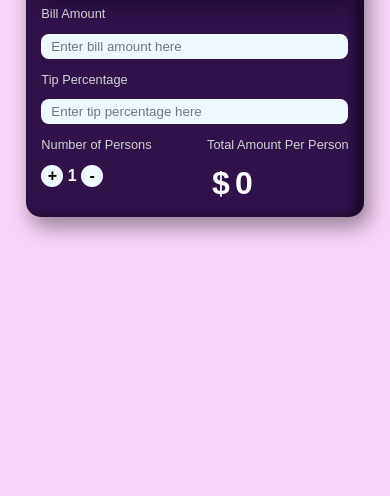
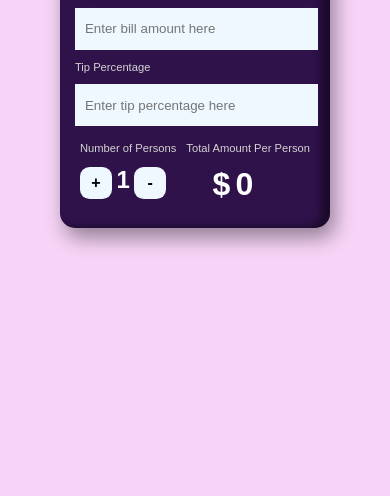
Before and after one commit to Aadil-7/Tip-Calculator, a plain HTML site: page index.html in a window 390 px wide. Shown: the part 348-844 px from the top of the page. Drawn offline with Linux system fonts and the light colour scheme.

Commit message:
fixed a bug (mouse is not enabling on text fields and buttons) and also made responsive

```diff
--- a/style.css
+++ b/style.css
@@ -1,6 +1,6 @@
 body{
-    height: 100vh;
-    width: 100vw;
+    min-height: 100vh;
+    min-width: 100vw;
     background-color: rgb(247, 212, 247);
     margin: 0;
     padding: 0;
@@ -19,6 +19,7 @@ body{
 }
 
 h1 {
+    font-size: 2rem;
     text-transform: uppercase;
     color: aliceblue;
     text-align: center;
@@ -36,64 +37,78 @@ h1 {
 .cal-body{
     background-color: rgb(47, 18, 74);
     padding: 15px;
-    width: auto;
+    width:auto;
     margin: 0;
     border-radius: 15px;
     box-shadow: inset -8px 0px 8px rgb(0, 0, 0, 0.25),
     inset -8px 0px 8px rgb(0, 0, 0, 0.25),
     0 0 0 0 rgb(0, 0, 0, 0.75),
     5px 10px 20px rgb(0, 0, 0, 0.4);
-    z-index: -4;
 }
 
 p {
-    font-size: .8rem;
+    font-size: 1.2rem;
     color: lightgray;
 }
 
 input {
-    width: 95%;
+    height: 2rem;
+    width: 23rem;
     border: none;
-    border-radius: 8px;
     padding: 5px 5px 5px 10px;
     background-color: aliceblue;
+    transition: .2s;
+}
+
+input:hover{
+    transform: scale(1.01);
+    border-radius: 8px;
 }
 
 button {
-    border-radius: 50%;
+    border-radius: 30%;
     text-align: center;
     font-size: 1rem;
     font-weight: bolder;
     border: none;
-    width: 22px;
-    height: 22px;
+    width: 2rem;
+    height: 2rem;
     background-color: aliceblue;
+    transition: .3s;
 }
 
 button:hover{
-    background-color: rgb(247, 212, 247);
+    background-color: #000;
+    color: #fff;
+    border-radius: 50%;
 }
 
 .total-billperperson {
     font-size: 2rem;
+    width: 50%;
     font-weight: bolder;
     color: white;
+    text-align: right;
 }
 
 #numberofperson {
-    font-size: 1rem;
+    font-size: 1.5rem;
     font-weight: bolder;
     color: white;
 }
 
 .bottom {
+    width: 100%;
     display: flex;
     flex-direction: row;
     justify-content: space-between;
 }
 
+.bottom div {
+    margin: 5px;
+}
+
 #nonegative {
-
     display: flex;
     text-align: center;
     transition: .5s;
@@ -106,15 +121,31 @@ button:hover{
 
 .zindex {
     background-color: rgb(53, 25, 53);
-    border: 2px dashed rgb(247, 212, 247);
-    padding: .5rem;
+    padding: .5rem 1rem;
     display: flex;
     justify-content: center;
     align-items: center;
     text-align: center;
     margin: 0;
     color: #fff;
-    width: auto ;
+    width: 40%;
     height: auto;
     transform: scale(1.2);
+    box-shadow: 0px 5px 10px black;
+    font-size: 1rem;
 }
+
+@media (max-width : 490px){
+    p{
+    font-size: .7rem;
+    }
+    h1 {
+        font-size: 1.5rem;
+    }
+    .cal-body{
+        margin: auto;
+    }
+    input {
+        width: 95%;
+    }
+}
```
